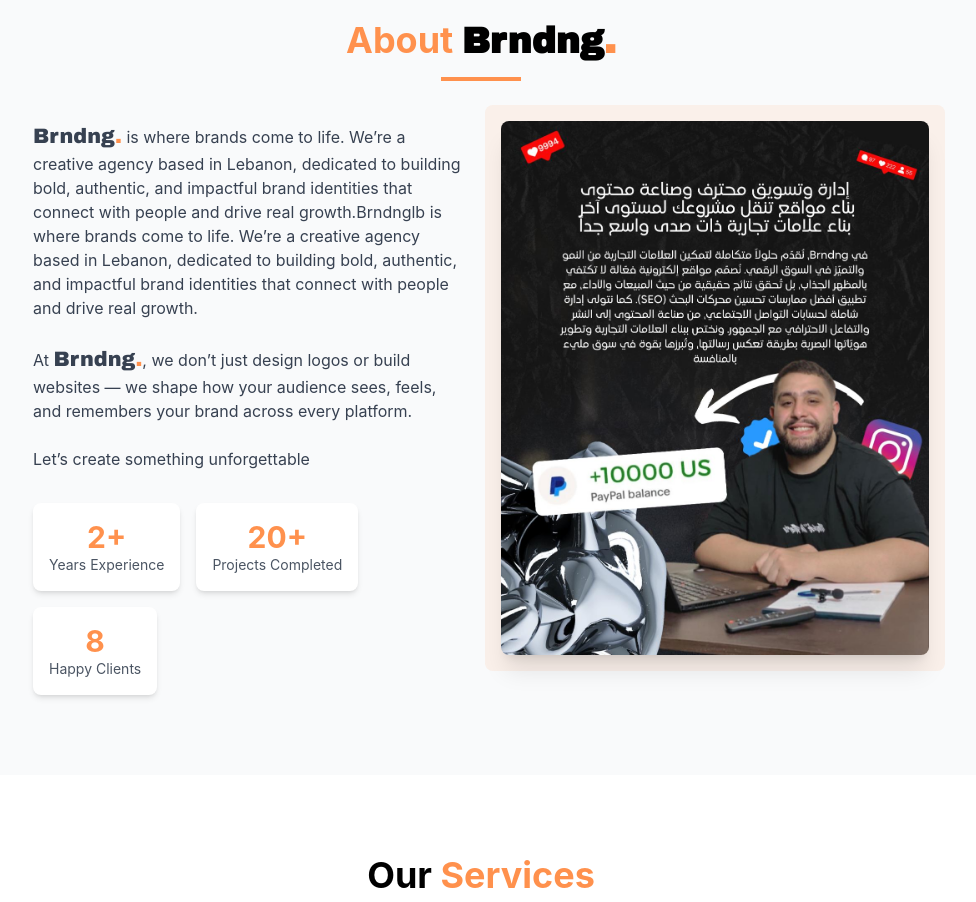
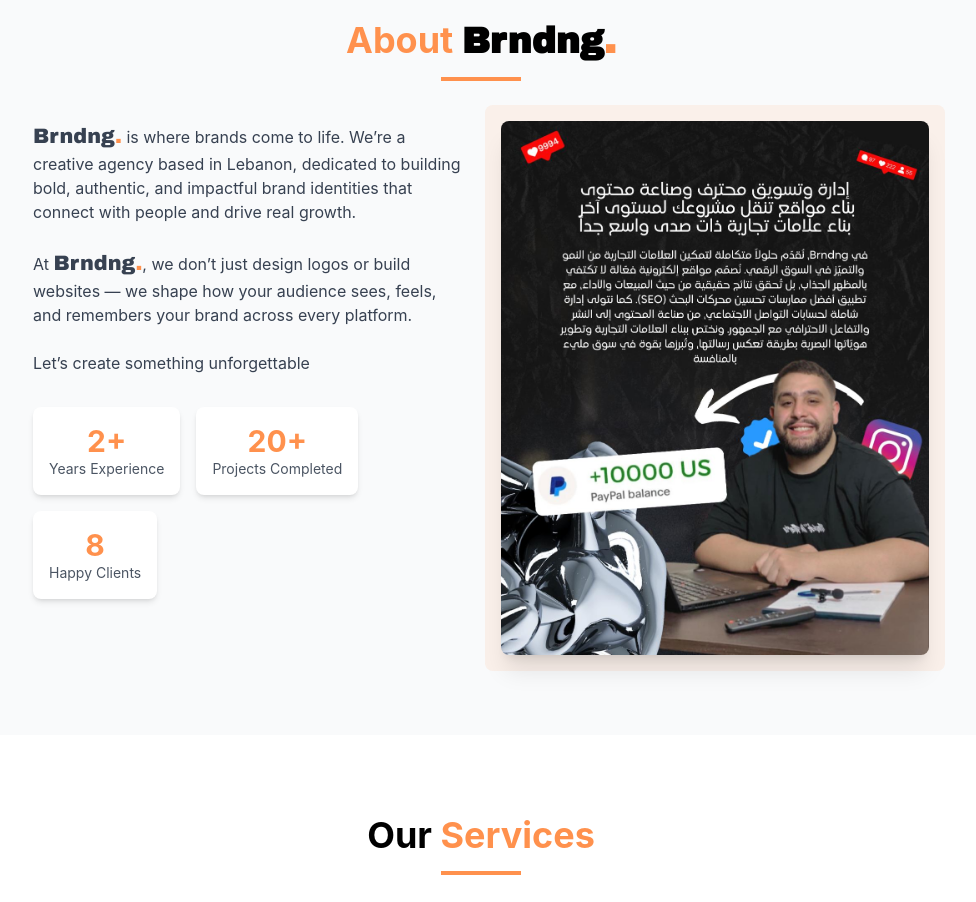
Before and after one commit to hasanborshalli/new-brndng, a React (Vite) app: page / in a window 1280 px wide. Shown: the part 860-1762 px from the top of the page, without its empty margins (159-1135 px from the left). Built offline with nearby package versions, Linux system fonts and the light colour scheme; a web font is replaced by a local one.

Commit message:
editing about

```diff
--- a/src/components/AboutUs.tsx
+++ b/src/components/AboutUs.tsx
@@ -58,12 +58,7 @@ export const AboutUs = () => {
                                 is where brands come to life. We’re a creative
                                 agency based in Lebanon, dedicated to building
                                 bold, authentic, and impactful brand identities
-                                that connect with people and drive real
-                                growth.Brndnglb is where brands come to life.
-                                We’re a creative agency based in Lebanon,
-                                dedicated to building bold, authentic, and
-                                impactful brand identities that connect with
-                                people and drive real growth.
+                                that connect with people and drive real growth.
                             </p>
                             <p className="text-gray-700 dark:text-gray-300 mb-6">
                                 At{" "}
```
